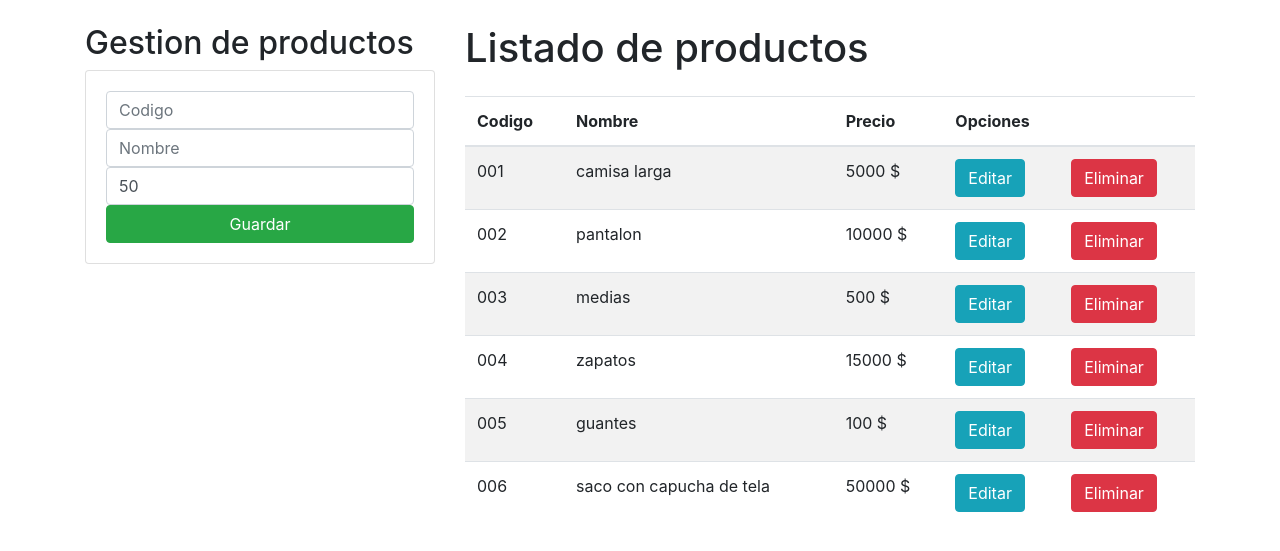
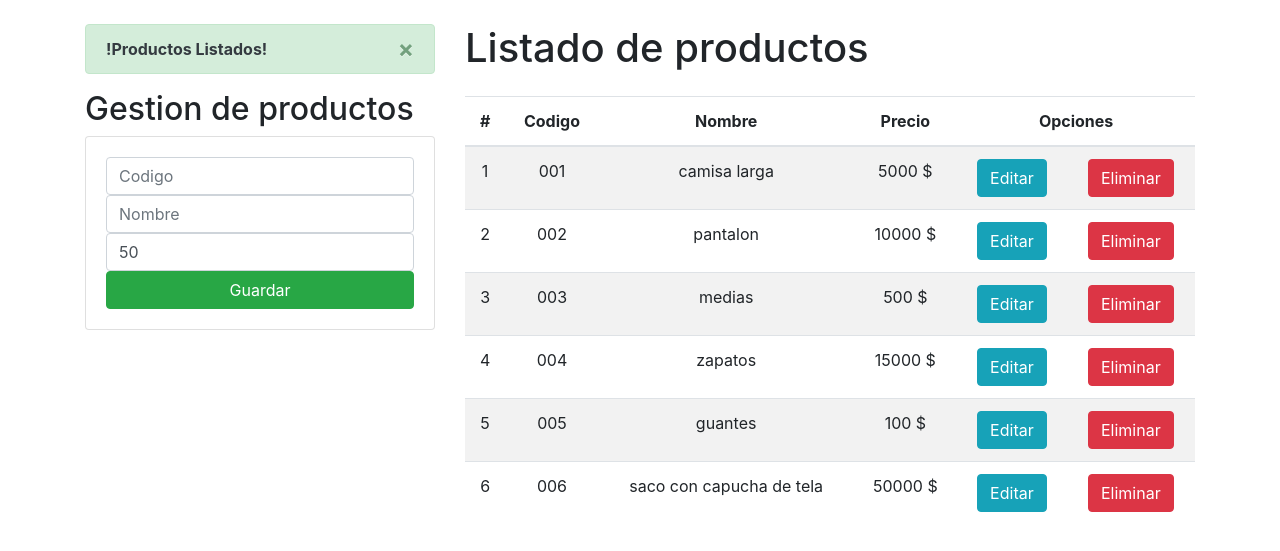
Before and after one commit to marcook888/AlmacenaPLus, a Django app: page / in a window 1280 px wide. Shown: the part 56-607 px from the top of the page. Run offline with Django 4.2, Linux system fonts and the light colour scheme; data comes from the database, SQL or seed files in the repository; both versions use the stored data as it was after the commit.

Commit message:
falta cambiar a postgres pero ya tengo sueño

```diff
--- /dev/null
+++ b/TesisProyecto/Aplicaciones/Gestion/static/css/gestionProducto.css
@@ -0,0 +1,4 @@
+th, td{
+    text-align: center;
+    vertical-align: middle;
+}
--- /dev/null
+++ b/TesisProyecto/Aplicaciones/Gestion/static/js/gestionProducto.js
@@ -0,0 +1,14 @@
+(function () {
+
+    const btnEliminacion = document.querySelectorAll(".btnEliminacion");
+
+    btnEliminacion.forEach(btn => {
+        btn.addEventListener('click', (e) => {
+            const confirmacion = confirm('¿Seguro de eliminar el curso?');
+            if (!confirmacion) {
+                e.preventDefault();
+            }
+        });
+    });
+
+})();
--- a/TesisProyecto/Aplicaciones/Gestion/templates/base.html
+++ b/TesisProyecto/Aplicaciones/Gestion/templates/base.html
@@ -1,11 +1,14 @@
 <!DOCTYPE html>
 <html>
 <head>
+    {% load static %}
     <meta charset='utf-8'>
     <meta http-equiv='X-UA-Compatible' content='IE=edge'>
     <title>{% block title %}  {% endblock %}</title>
     <link rel="stylesheet" href="https://cdn.jsdelivr.net/npm/bootstrap@4.3.1/dist/css/bootstrap.min.css"
      integrity="sha384-ggOyR0iXCbMQv3Xipma34MD+dH/1fQ784/j6cY/iJTQUOhcWr7x9JvoRxT2MZw1T" crossorigin="anonymous">
+    <link rel="stylesheet" href="{% static 'css/gestionProducto.css' %}">
+
 </head>
 <body>
     <nav class="navbar navbar-expand-lg navbar-light  bg-dark">
@@ -35,5 +38,6 @@
     </script>
     <script src="https://cdn.jsdelivr.net/npm/bootstrap@4.3.1/dist/js/bootstrap.min.js" integrity="sha384-JjSmVgyd0p3pXB1rRibZUAYoIIy6OrQ6VrjIEaFf/nJGzIxFDsf4x0xIM+B07jRM" crossorigin="anonymous">
     </script>
+    <script src="{% static 'js/gestionProducto.js' %}"></script>
 </body>
 </html>
--- a/TesisProyecto/Aplicaciones/Gestion/templates/gestionGestion.html
+++ b/TesisProyecto/Aplicaciones/Gestion/templates/gestionGestion.html
@@ -5,6 +5,14 @@
 {% block body %}
 <div class="row">
     <div class="col-sm-12 col-md-6 col-lg-4 col-xl-4 ">
+        {% if messages %}
+        {% for message in messages %}
+        <div class="alert alert-dismissible alert-success">
+            <button type="button" class="close" data-dismiss="alert">&times;</button>
+            <strong class="text-dark">{{ message }}</strong>
+        </div>
+        {% endfor %}
+        {% endif %}
         <h2>Gestion de productos</h2>
         <div class="card">
             <div class="card-body">
@@ -38,6 +46,7 @@
         <table class="table table-striped">
             <thead>
                 <tr>
+                    <th>#</th>
                     <th>Codigo</th>
                     <th>Nombre</th>
                     <th>Precio</th>
@@ -47,11 +56,12 @@
             <tbody>
                 {% for c in Producto %}
                 <tr>
+                    <td>{{forloop.counter}}</td>
                     <td>{{c.codigo}}</td>
                     <td>{{c.nombre}}</td>
                     <td>{{c.precio}} $</td>
                     <td><a href="edicionProducto/{{c.codigo}}" class="btn btn-info">Editar</a></td>
-                    <td><a href="eliminacionProducto/{{c.codigo}}" class="btn btn-danger">Eliminar</a></td>
+                    <td><a href="eliminacionProducto/{{c.codigo}}" class="btn btn-danger btnEliminacion">Eliminar</a></td>
                 </tr>
 
                 {% endfor %}
--- a/TesisProyecto/Aplicaciones/Gestion/views.py
+++ b/TesisProyecto/Aplicaciones/Gestion/views.py
@@ -1,10 +1,12 @@
 from django.shortcuts import render, redirect
 from .models import Producto
+from django.contrib import messages
 
 # Create your views here.
 
 def home(request):
     ProductoListados = Producto.objects.all()
+    messages.success(request, '!Productos Listados!')
     return render(request, "gestionGestion.html", {"Producto": ProductoListados})
 
 def registrarProducto(request):
@@ -13,6 +15,7 @@ def registrarProducto(request):
     precio=request.POST['numPrecio']
 
     producto=Producto.objects.create(codigo=codigo, nombre=nombre, precio=precio)
+    messages.success(request, '!Producto Registrado!')
     return redirect('/')
 
 def edicionProducto (request, codigo):
@@ -28,10 +31,12 @@ def editarProducto(request):
     producto.nombre=nombre
     producto.precio=precio
     producto.save()
+    messages.success(request, '!Producto Actualizado!')
 
     return redirect('/')
 
 def eliminacionProducto(request, codigo):
     producto=Producto.objects.get(codigo=codigo)
     producto.delete()
+    messages.success(request, '!Producto Eliminado!')
     return redirect('/')
```
Also changed, not shown: TesisProyecto/AlmacenaPlus.db.
